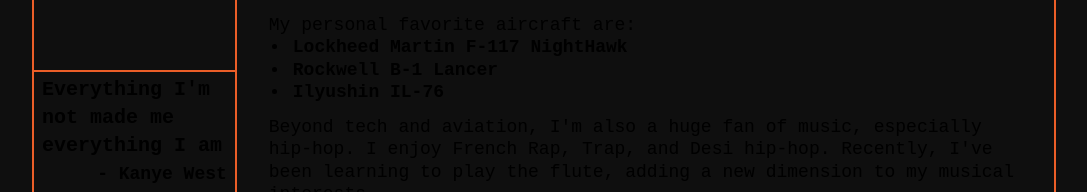
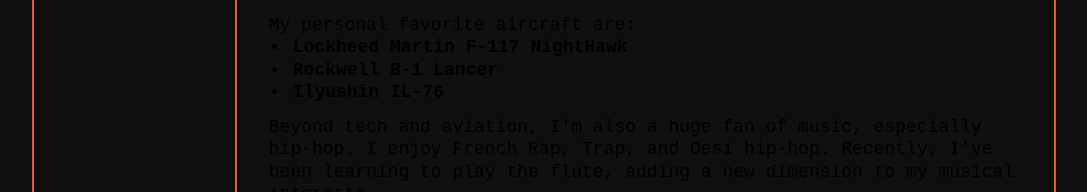
Before and after one commit to heywinit/winit, a React (Vite) app: page / in a window 1280 px wide. Shown: the part 608-800 px from the top of the page, without its empty margins (96-1183 px from the left). Built offline with nearby package versions, Linux system fonts and the light colour scheme; a web font is replaced by a local one.

Commit message:
removed that logo thing

```diff
--- a/src/components/NavBar.tsx
+++ b/src/components/NavBar.tsx
@@ -1,21 +1,6 @@
 import { Link } from "react-router-dom";
 
 export default function NavBar() {
-  function getRandomLyric() {
-    const lyrics = [
-      { q: "Everything I'm not made me everything I am", a: "Kanye West" },
-    ];
-
-    const r = lyrics[Math.floor(Math.random() * lyrics.length)];
-
-    return (
-      <div>
-        <h3 className="text-xl font-bold">{r.q}</h3>
-        <h4 className="text-lg font-semibold text-right">- {r.a}</h4>
-      </div>
-    );
-  }
-
   return (
     <aside className="flex flex-col border-x-2 justify-between border-p select-none min-w-[20%] w-[20%] h-full">
       <div className="">
@@ -42,9 +27,6 @@
           })}
         </nav>
       </div>
-      <div className="border-t-2 border-p p-2 py-1 select-text">
-        {getRandomLyric()}
-      </div>
     </aside>
   );
 }
```
